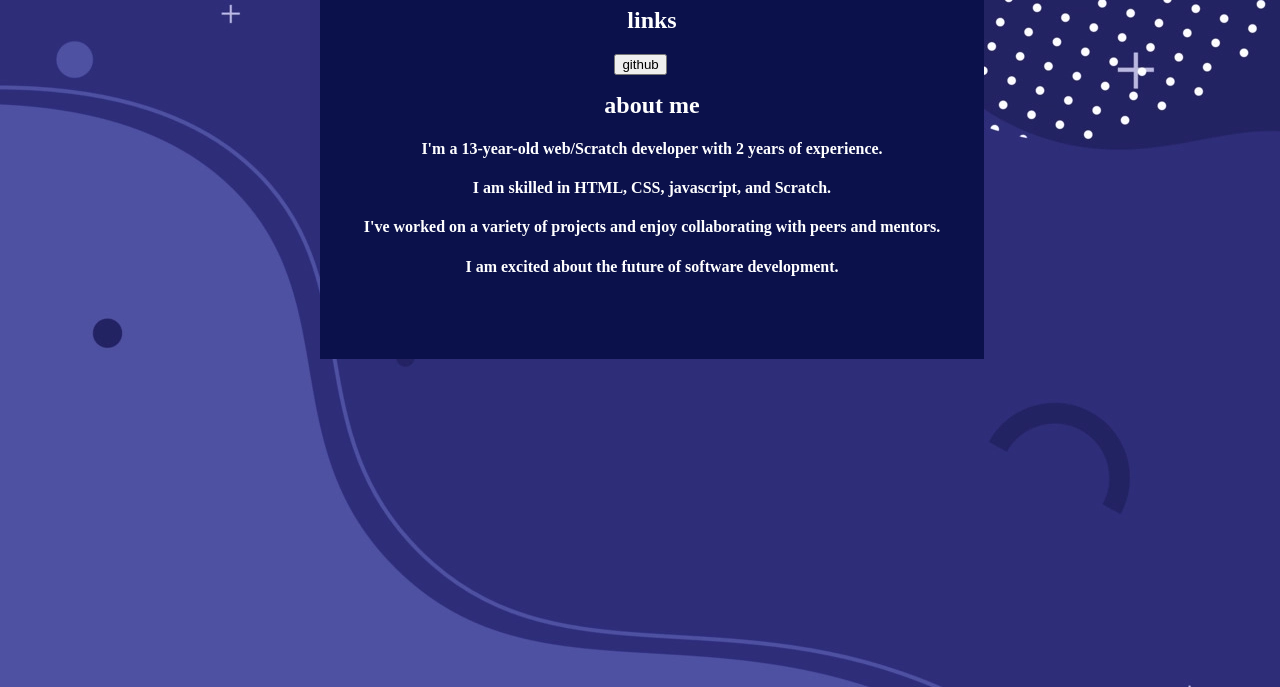
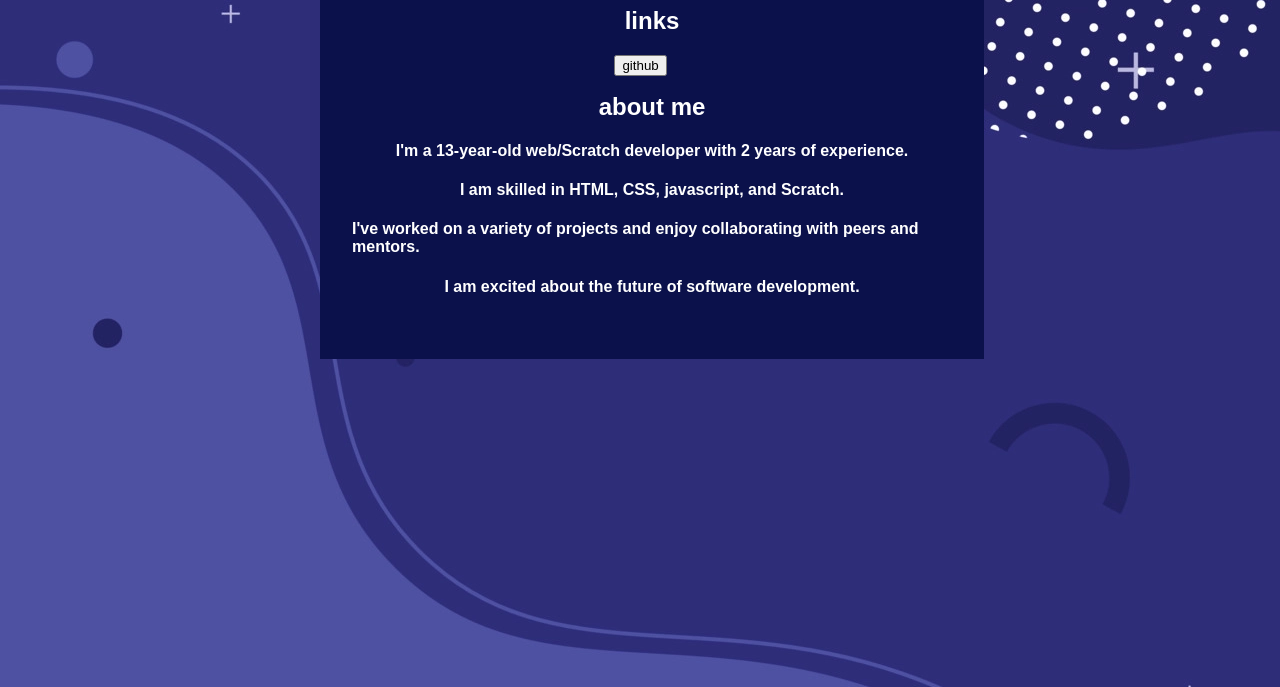
Before and after one commit to realrustycloc/rustycloc, a plain HTML site: page index.html in a window 1280 px wide. Shown: the part 113-800 px from the top of the page. Drawn offline with Linux system fonts and the light colour scheme.

Commit message:
Update index.css
fix your formatting nerd + dont use times new roman as your default font [🤮]

```diff
--- a/index.css
+++ b/index.css
@@ -4,16 +4,16 @@ body {
 }
 
  h1, h2, h3, h5 {
-
+     font-family: sans-serif;
      color: #FFFFFF;
      display: flex;
      flex-direction: column;
      justify-content: center;
      align-items: center;
-
 }
 
  h4 {
+     font-family: sans-serif;
      color: #FFFFFF;
      display: flex;
      flex-direction: column;
@@ -22,6 +22,7 @@ h4 {
 }
 
  p {
+     font-family: sans-serif;
      color: #FFFFFF;
      display: flex;
      flex-direction: column;
@@ -34,11 +35,9 @@ button {
      position: fixed;
      left: 48%;
      cursor: pointer;
-
 }
 
  .yes-bg {
-
      position: fixed;
      left: 25%;
      background: #0b114b;
```
Lines whose indentation alone changed are shown as unchanged.
